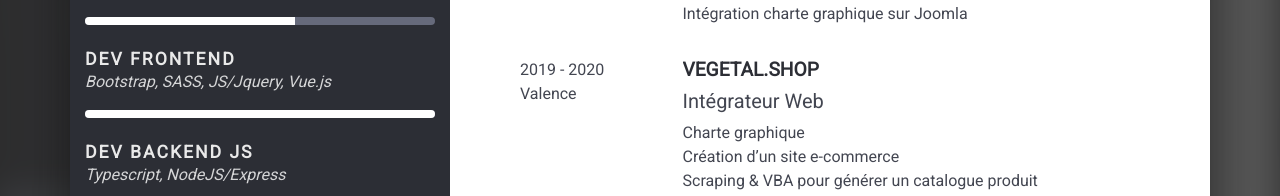
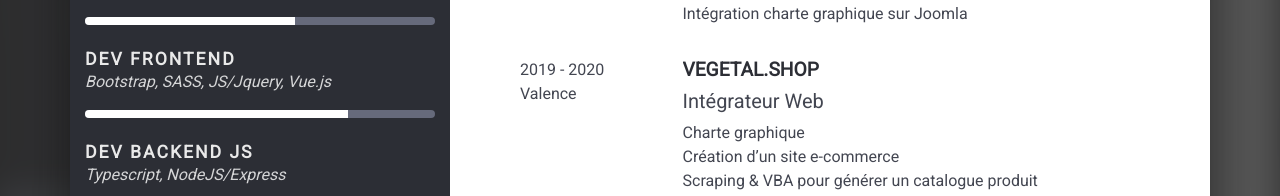
Before and after one commit to bpodwinski/oc_02_cv, a website built with webpack: page index.html in a window 1280 px wide. Shown: the part 1352-1548 px from the top of the page. Built offline with nearby package versions, Linux system fonts and the light colour scheme.

Commit message:
fix again!

```diff
--- a/index.html
+++ b/index.html
@@ -104,7 +104,7 @@
                         <p>Bootstrap, SASS, JS/Jquery, Vue.js
                         <p>
                         <div class="progress mb-4">
-                            <div class="progress-bar" role="progressbar" style="width: 100%" aria-valuenow="75"
+                            <div class="progress-bar" role="progressbar" style="width: 75%" aria-valuenow="75"
                                 aria-valuemin="0" aria-valuemax="100"></div>
                         </div>
 
```
